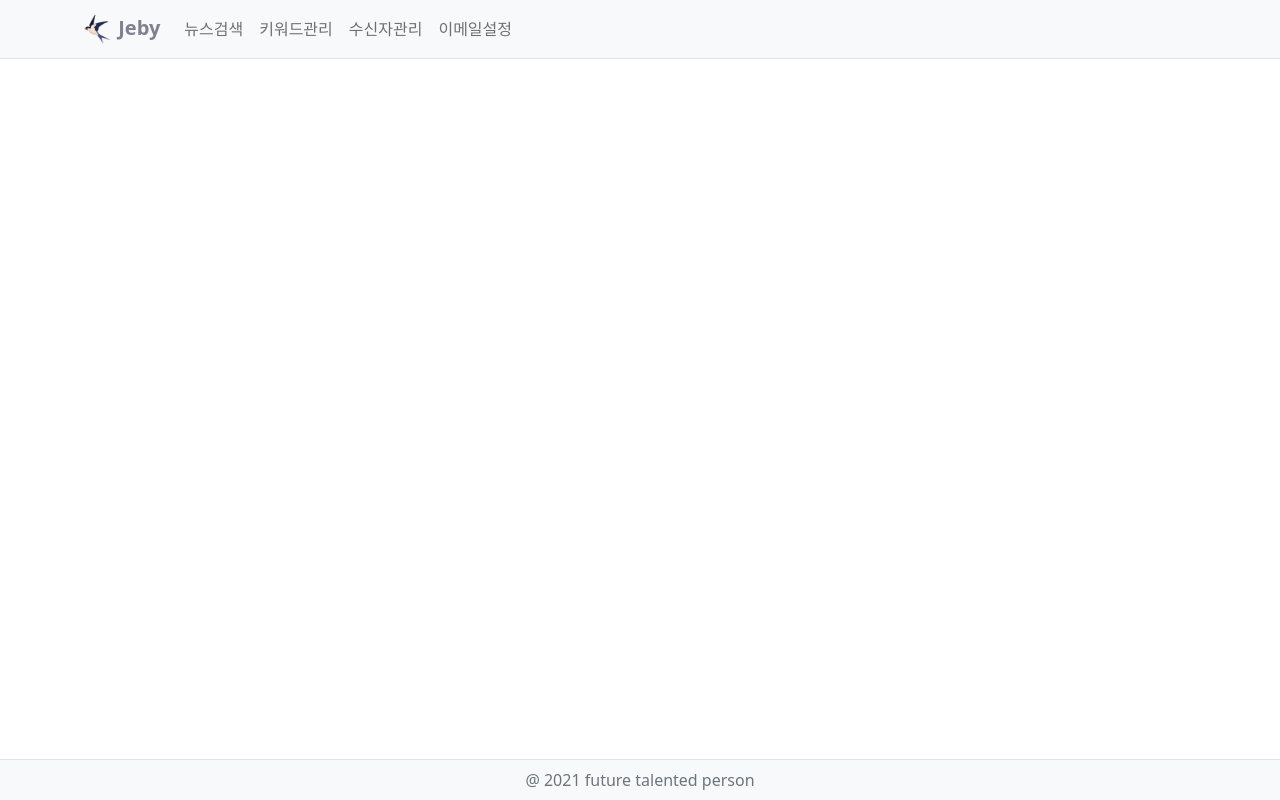
After one commit to cooltime00/jeby_2021, a Django app: template mysite/templates/base_news.html in a window 1280 px wide. The commit adds this page. Run offline with Django 3.2, Linux system fonts and the light colour scheme; the template is opened without the code that fills it, so the values that code supplies are empty; some libraries are stand-ins or nearby versions.

Commit message:
로그아웃 기능 완료

```diff
--- a/mysite/config/settings/base.py
+++ b/mysite/config/settings/base.py
@@ -54,6 +54,7 @@ INSTALLED_APPS = [
     "django.contrib.messages",
     "django.contrib.staticfiles",
     "common",
+    "news",
 ]
 
 MIDDLEWARE = [
@@ -142,3 +143,6 @@ STATICFILES_DIRS = [
 # https://docs.djangoproject.com/en/3.2/ref/settings/#default-auto-field
 
 DEFAULT_AUTO_FIELD = "django.db.models.BigAutoField"
+
+LOGIN_REDIRECT_URL = "/"
+LOGOUT_REDIRECT_URL = "/"
--- a/mysite/config/urls.py
+++ b/mysite/config/urls.py
@@ -1,5 +1,4 @@
 """config URL Configuration
-
 The `urlpatterns` list routes URLs to views. For more information please see:
     https://docs.djangoproject.com/en/3.2/topics/http/urls/
 Examples:
@@ -15,8 +14,11 @@ Including another URLconf
 """
 from django.contrib import admin
 from django.urls import path, include
+from news import views as views_news
 
 urlpatterns = [
+    path("", views_news.index),
     path("admin/", admin.site.urls),
     path("common/", include("common.urls")),
+    path("news/", include("news.urls")),
 ]
--- /dev/null
+++ b/mysite/news/admin.py
@@ -0,0 +1,3 @@
+from django.contrib import admin
+
+# Register your models here.
--- /dev/null
+++ b/mysite/news/apps.py
@@ -0,0 +1,6 @@
+from django.apps import AppConfig
+
+
+class NewsConfig(AppConfig):
+    default_auto_field = 'django.db.models.BigAutoField'
+    name = 'news'
--- /dev/null
+++ b/mysite/news/forms.py
@@ -0,0 +1,5 @@
+from django import forms
+
+
+class NewsSearchForm(forms.Form):
+    keyword = forms.CharField(max_length=100, required=True)
--- /dev/null
+++ b/mysite/news/models.py
@@ -0,0 +1,3 @@
+from django.db import models
+
+# Create your models here.
--- /dev/null
+++ b/mysite/news/tests.py
@@ -0,0 +1,3 @@
+from django.test import TestCase
+
+# Create your tests here.
--- /dev/null
+++ b/mysite/static/news/css/base_news.css
@@ -0,0 +1,38 @@
+#error_msg {
+    padding-top: 75px;
+}
+
+.navbar-brand span {
+    color: #80808f;
+    font-weight: bold;
+}
+
+.nav-item-mobile {
+    font-size: 1.0rem;
+    padding: 8px 0px;
+}
+
+.nav-item-mobile a {
+    text-decoration: none;
+    color: #6c757d;
+}
+
+#toggle-button {
+    border-color: #6c757d;
+    box-shadow: 0 0 0 0 rgba(0, 0, 0, 0);
+    ;
+}
+
+.bd-placeholder-img {
+    font-size: 1.125rem;
+    text-anchor: middle;
+    -webkit-user-select: none;
+    -moz-user-select: none;
+    user-select: none;
+}
+
+@media (min-width: 768px) {
+    .bd-placeholder-img-lg {
+        font-size: 3.5rem;
+    }
+}
--- /dev/null
+++ b/mysite/static/news/js/news_search.js
@@ -0,0 +1,4 @@
+$(document).ready(function () {
+    // 네비게이션바에서 해당 메뉴를 활성화한다.
+    $(".nav-link").eq(0).addClass("active");
+});
--- /dev/null
+++ b/mysite/templates/base_news.html
@@ -0,0 +1,37 @@
+{% extends 'base.html' %}
+
+{% load static %}
+
+{% block custom_css %}
+<link rel="stylesheet" href="{% static 'news/css/base_news.css' %}" />
+{% endblock custom_css %}
+
+{% block body %}
+
+<body class="d-flex flex-column h-100">
+    {% include 'include/navbar.html' %}
+
+    <div class="container" id="error_msg">
+        <div class="row">
+            <div class="col">
+                {% include "include/form_errors.html" %}
+            </div>
+        </div>
+    </div>
+
+    <main class="h-100">
+        {% block content %}
+        {% endblock content %}
+    </main>
+
+    {% block footer %}
+    {% include 'include/footer.html' %}
+    {% endblock footer %}
+
+</body>
+{% endblock body %}
+
+{% block script %}
+{{ block.super }}
+
+{% endblock script %}
--- a/mysite/templates/common/login.html
+++ b/mysite/templates/common/login.html
@@ -12,7 +12,7 @@
     <div class="container">
         <div class="row">
             <div class="col">
-                {% include "common/form_errors.html" %}
+                {% include "include/form_errors.html" %}
             </div>
         </div>
         <div class="row">
--- /dev/null
+++ b/mysite/templates/include/footer.html
@@ -0,0 +1,5 @@
+<footer class="footer mt-auto py-2 bg-light border-top border-1">
+    <div class="container text-center">
+        <span class="text-muted">@ 2021 future talented person</span>
+    </div>
+</footer>
--- /dev/null
+++ b/mysite/templates/include/navbar.html
@@ -0,0 +1,47 @@
+{% load static %}
+
+<nav class="navbar navbar-expand-md navbar-light fixed-top bg-light border-bottom border-1 mb-0">
+    <div class="container">
+        <a class="navbar-brand" href="{% url 'news:news_search' %}">
+            <img src="{% static 'images/swallow_152px.png' %}" alt="" height="31" class="d-inline-block align-text-top">
+            <span>Jeby</span>
+        </a>
+        <div class="collapse navbar-collapse" id="navbarSupportedContent">
+            <ul class="navbar-nav me-auto">
+                <li class="nav-item">
+                    <a class="nav-link" aria-current="page" href="{% url 'news:news_search' %}">뉴스검색</a>
+                </li>
+                <li class="nav-item">
+                    <a class="nav-link" aria-current="page" href="#">키워드관리</a>
+                </li>
+                <li class="nav-item">
+                    <a class="nav-link" aria-current="page" href="#">수신자관리</a>
+                </li>
+                <li class="nav-item">
+                    <a class="nav-link" aria-current="page" href="#">이메일설정</a>
+                </li>
+            </ul>
+        </div>
+        <form class="d-flex">
+            {% csrf_token %}
+            <button class="navbar-toggler me-2" type="button" data-bs-toggle="collapse"
+                data-bs-target="#navbarToggleExternalContent" aria-controls="navbarToggleExternalContent"
+                aria-expanded="false" aria-label="Toggle navigation" id="toggle-button">
+                <span class="navbar-toggler-icon"></span>
+            </button>
+            {% if user.is_authenticated %}
+            <a href="{% url 'common:logout' %}" class="btn btn-outline-secondary nav-button me-2" type="button">
+                logout
+            </a>
+            {% endif %}
+        </form>
+    </div>
+    <div class="collapse navbar-toggler p-0 mt-2 w-100 border-bottom-0" id="navbarToggleExternalContent">
+        <div class="py-2 px-3">
+            <div class="nav-item-mobile"><a href="{% url 'news:news_search' %}">뉴스검색</a></div>
+            <div class="nav-item-mobile"><a href="#">키워드관리</a></div>
+            <div class="nav-item-mobile"><a href="#">수신자관리</a></div>
+            <div class="nav-item-mobile"><a href="#">이메일설정</a></div>
+        </div>
+    </div>
+</nav>
```
Also changed, not shown: mysite/news/urls.py (added, +9 -0 lines), mysite/news/views.py (added, +19 -0 lines), mysite/static/news/css/news_search.css (added, +69 -0 lines), mysite/templates/news/news_search.html (added, +24 -0 lines), mysite/news/__init__.py (added), mysite/news/migrations/__init__.py (added), mysite/templates/include/form_errors.html (renamed from mysite/templates/common/form_errors.html).
